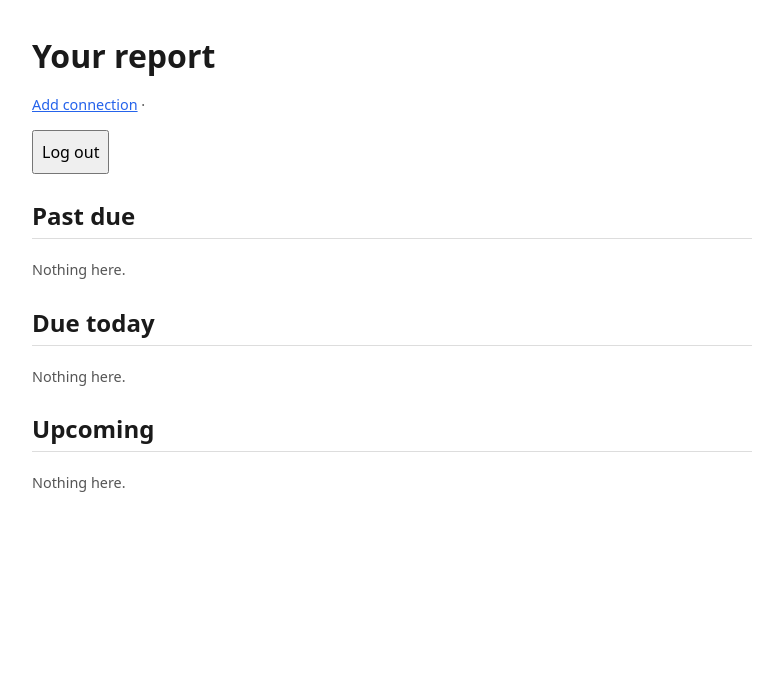
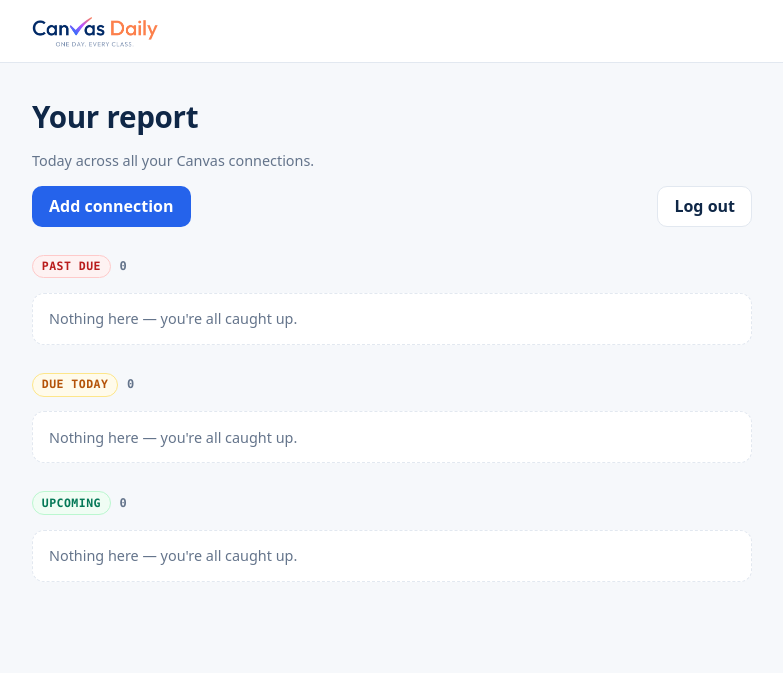
Before and after one commit to DBusch-Developer/canvas-daily, a FastAPI app: template app/templates/report.html in a window 1280 px wide. Shown: the top 673 px of the page, without its empty margins (248-1031 px from the left). Run offline with FastAPI, Linux system fonts and the light colour scheme; the template is opened without the code that fills it, so the values that code supplies are empty.

Commit message:
Restyle UI: brand header, color-coded report, styled detail/breakdown/forms

```diff
--- /dev/null
+++ b/app/static/app.css
@@ -0,0 +1,370 @@
+/* Canvas Daily — one hand-written stylesheet, the single source of styling.
+   Mobile-first. Palette derived from the logo: navy ink, the brand blue,
+   a coral accent used sparingly, and three urgency families for the buckets. */
+
+:root {
+  --navy: #0f2747;
+  --blue: #2563eb;
+  --blue-dark: #1d4ed8;
+  --coral: #f08152;
+
+  --bg: #f6f8fb;
+  --surface: #ffffff;
+  --border: #e2e8f0;
+  --ink: #0f2747;
+  --muted: #64748b;
+
+  --past-fg: #b91c1c;
+  --past-bg: #fef2f2;
+  --past-br: #fecaca;
+
+  --today-fg: #b45309;
+  --today-bg: #fffbeb;
+  --today-br: #fde68a;
+
+  --soon-fg: #047857;
+  --soon-bg: #f0fdf4;
+  --soon-br: #bbf7d0;
+
+  --radius: 12px;
+  --shadow: 0 1px 2px rgba(15, 39, 71, .06), 0 1px 3px rgba(15, 39, 71, .04);
+  --mono: ui-monospace, "SF Mono", "JetBrains Mono", "Cascadia Code", Menlo, Consolas, monospace;
+  --sans: system-ui, -apple-system, "Segoe UI", Roboto, Helvetica, Arial, sans-serif;
+}
+
+* { box-sizing: border-box; }
+
+html { -webkit-text-size-adjust: 100%; }
+
+body {
+  margin: 0;
+  font: 16px/1.6 var(--sans);
+  color: var(--ink);
+  background: var(--bg);
+}
+
+/* ---- Header ---------------------------------------------------------- */
+
+.site-header {
+  background: var(--surface);
+  border-bottom: 1px solid var(--border);
+}
+
+.site-header__inner {
+  max-width: 760px;
+  margin: 0 auto;
+  padding: 14px 20px;
+  display: flex;
+  align-items: center;
+}
+
+.site-header__logo { display: inline-flex; }
+
+.site-header__logo img {
+  height: 34px;
+  width: auto;
+  display: block;
+}
+
+/* ---- Layout ---------------------------------------------------------- */
+
+.container {
+  max-width: 760px;
+  margin: 0 auto;
+  padding: 28px 20px 64px;
+}
+
+h1 {
+  font-size: 1.6rem;
+  line-height: 1.2;
+  letter-spacing: -.01em;
+  margin: 0 0 .35rem;
+  color: var(--navy);
+}
+
+h2 {
+  font-size: 1.05rem;
+  margin: 0;
+  color: var(--navy);
+}
+
+a { color: var(--blue); text-decoration: none; }
+a:hover { color: var(--blue-dark); text-decoration: underline; }
+
+.meta { color: var(--muted); font-size: .9rem; }
+
+.back-link {
+  display: inline-block;
+  margin-bottom: 1rem;
+  font-size: .9rem;
+}
+
+/* ---- Buttons / actions ---------------------------------------------- */
+
+.btn {
+  display: inline-block;
+  font: inherit;
+  font-weight: 600;
+  line-height: 1.2;
+  padding: .6rem 1rem;
+  border-radius: 10px;
+  border: 1px solid transparent;
+  cursor: pointer;
+  text-decoration: none;
+  transition: background .12s ease, border-color .12s ease, color .12s ease;
+}
+
+.btn--primary {
+  background: var(--blue);
+  color: #fff;
+}
+.btn--primary:hover { background: var(--blue-dark); color: #fff; text-decoration: none; }
+
+.btn--ghost {
+  background: var(--surface);
+  border-color: var(--border);
+  color: var(--navy);
+}
+.btn--ghost:hover { border-color: var(--blue); color: var(--blue); text-decoration: none; }
+
+.action-bar {
+  display: flex;
+  flex-wrap: wrap;
+  gap: .6rem;
+  align-items: center;
+  margin: 0 0 1.75rem;
+}
+.action-bar form { margin: 0; }
+.action-bar .spacer { flex: 1; }
+
+/* ---- Report buckets -------------------------------------------------- */
+
+.bucket { margin-bottom: 1.75rem; }
+
+.bucket__head {
+  display: flex;
+  align-items: baseline;
+  gap: .55rem;
+  margin-bottom: .7rem;
+}
+
+.bucket__count {
+  font: 600 .75rem/1 var(--mono);
+  color: var(--muted);
+}
+
+.chip {
+  display: inline-block;
+  font: 700 .72rem/1 var(--mono);
+  letter-spacing: .04em;
+  text-transform: uppercase;
+  padding: .32rem .55rem;
+  border-radius: 999px;
+  border: 1px solid;
+}
+
+.chip--past  { color: var(--past-fg);  background: var(--past-bg);  border-color: var(--past-br); }
+.chip--today { color: var(--today-fg); background: var(--today-bg); border-color: var(--today-br); }
+.chip--soon  { color: var(--soon-fg);  background: var(--soon-bg);  border-color: var(--soon-br); }
+
+.cards { list-style: none; margin: 0; padding: 0; display: grid; gap: .6rem; }
+
+.card {
+  position: relative;
+  background: var(--surface);
+  border: 1px solid var(--border);
+  border-left-width: 4px;
+  border-radius: var(--radius);
+  box-shadow: var(--shadow);
+  padding: .85rem 1rem;
+  transition: border-color .12s ease, transform .12s ease, box-shadow .12s ease;
+}
+.card:hover {
+  transform: translateY(-1px);
+  box-shadow: 0 4px 12px rgba(15, 39, 71, .08);
+}
+
+.bucket--past  .card { border-left-color: var(--past-fg); }
+.bucket--today .card { border-left-color: var(--today-fg); }
+.bucket--soon  .card { border-left-color: var(--soon-fg); }
+
+.card__title {
+  font-weight: 600;
+  font-size: 1.02rem;
+  color: var(--navy);
+}
+.card__title a { color: inherit; }
+.card__title a:hover { color: var(--blue); }
+
+.card__meta {
+  display: flex;
+  flex-wrap: wrap;
+  align-items: center;
+  gap: .4rem .7rem;
+  margin-top: .35rem;
+}
+
+.due {
+  font: 600 .82rem/1 var(--mono);
+  color: var(--muted);
+}
+.bucket--past  .due { color: var(--past-fg); }
+.bucket--today .due { color: var(--today-fg); }
+
+.source {
+  font-size: .82rem;
+  color: var(--muted);
+}
+.source::before { content: "·"; margin-right: .7rem; color: var(--border); }
+
+.flag {
+  font: 700 .68rem/1 var(--mono);
+  letter-spacing: .05em;
+  text-transform: uppercase;
+  padding: .22rem .45rem;
+  border-radius: 5px;
+  color: var(--past-fg);
+  background: var(--past-bg);
+  border: 1px solid var(--past-br);
+}
+
+.empty {
+  color: var(--muted);
+  font-size: .9rem;
+  background: var(--surface);
+  border: 1px dashed var(--border);
+  border-radius: var(--radius);
+  padding: .85rem 1rem;
+}
+
+/* ---- Detail page ----------------------------------------------------- */
+
+.facts {
+  display: flex;
+  flex-wrap: wrap;
+  gap: .5rem;
+  margin: .25rem 0 1.4rem;
+  padding: 0;
+  list-style: none;
+}
+.fact {
+  font: 600 .82rem/1 var(--mono);
+  color: var(--navy);
+  background: var(--surface);
+  border: 1px solid var(--border);
+  border-radius: 8px;
+  padding: .45rem .65rem;
+}
+.fact span { color: var(--muted); font-weight: 500; }
+
+.prose {
+  background: var(--surface);
+  border: 1px solid var(--border);
+  border-radius: var(--radius);
+  box-shadow: var(--shadow);
+  padding: 1.1rem 1.25rem;
+  margin-bottom: 1.5rem;
+}
+.prose :first-child { margin-top: 0; }
+.prose :last-child { margin-bottom: 0; }
+.prose img { max-width: 100%; height: auto; }
+.prose a { word-break: break-word; }
+
+.breakdown-cta { display: block; margin: 0; }
+.breakdown-cta .btn { padding: .7rem 1.4rem; font-size: 1rem; }
+
+/* ---- Breakdown ------------------------------------------------------- */
+
+.breakdown {
+  background: var(--surface);
+  border: 1px solid var(--border);
+  border-radius: var(--radius);
+  box-shadow: var(--shadow);
+  padding: 1.1rem 1.25rem;
+  font: .95rem/1.7 var(--mono);
+  white-space: pre-wrap;
+  word-break: break-word;
+  color: var(--ink);
+  margin: 0;
+}
+
+.notice {
+  border-radius: var(--radius);
+  padding: .9rem 1.1rem;
+  border: 1px solid var(--past-br);
+  background: var(--past-bg);
+  color: var(--past-fg);
+  font-size: .95rem;
+}
+
+/* ---- Forms ----------------------------------------------------------- */
+
+.auth { max-width: 380px; margin: 2.5rem auto 0; }
+
+.auth h1 { text-align: center; }
+.auth__sub { text-align: center; margin-top: 0; }
+.auth__alt { text-align: center; margin-top: 1rem; }
+
+.card-form {
+  background: var(--surface);
+  border: 1px solid var(--border);
+  border-radius: var(--radius);
+  box-shadow: var(--shadow);
+  padding: 1.4rem;
+  margin-top: 1.25rem;
+}
+
+form { display: grid; gap: .7rem; margin: 0; }
+
+label { font-weight: 600; font-size: .85rem; color: var(--navy); }
+
+input, select {
+  width: 100%;
+  font: inherit;
+  padding: .6rem .7rem;
+  border: 1px solid var(--border);
+  border-radius: 9px;
+  background: #fff;
+  color: var(--ink);
+}
+input::placeholder { color: #94a3b8; }
+input:focus, select:focus {
+  outline: none;
+  border-color: var(--blue);
+  box-shadow: 0 0 0 3px rgba(37, 99, 235, .15);
+}
+
+.card-form .btn { width: 100%; }
+
+.error {
+  color: var(--past-fg);
+  background: var(--past-bg);
+  border: 1px solid var(--past-br);
+  border-radius: 9px;
+  padding: .6rem .8rem;
+  font-size: .9rem;
+  margin: 0 0 1rem;
+}
+
+/* ---- Accessibility --------------------------------------------------- */
+
+a:focus-visible,
+button:focus-visible,
+input:focus-visible,
+select:focus-visible,
+.btn:focus-visible {
+  outline: 2px solid var(--blue);
+  outline-offset: 2px;
+}
+
+@media (prefers-reduced-motion: reduce) {
+  * { transition: none !important; }
+  .card:hover { transform: none; }
+}
+
+/* ---- Wider screens --------------------------------------------------- */
+
+@media (min-width: 600px) {
+  h1 { font-size: 1.85rem; }
+  .container { padding-top: 36px; }
+}
--- a/app/templates/base.html
+++ b/app/templates/base.html
@@ -4,20 +4,19 @@
   <meta charset="utf-8">
   <meta name="viewport" content="width=device-width, initial-scale=1">
   <title>{% block title %}Canvas Daily{% endblock %}</title>
-  <style>
-    body { font: 16px/1.5 system-ui, sans-serif; max-width: 720px; margin: 2rem auto; padding: 0 1rem; color: #1a1a1a; }
-    h1 { margin-bottom: .25rem; }
-    h2 { margin-top: 1.5rem; border-bottom: 1px solid #ddd; padding-bottom: .25rem; }
-    a { color: #2563eb; }
-    .error { color: #b91c1c; }
-    form { display: grid; gap: .5rem; max-width: 360px; }
-    input, select, button { padding: .5rem; font: inherit; }
-    button { cursor: pointer; }
-    .meta { color: #555; font-size: .9rem; }
-    pre { background: #f5f5f5; padding: 1rem; border-radius: 6px; white-space: pre-wrap; }
-  </style>
+  <link rel="icon" type="image/png" href="/static/favicon.png">
+  <link rel="stylesheet" href="/static/app.css">
 </head>
 <body>
-  {% block body %}{% endblock %}
+  <header class="site-header">
+    <div class="site-header__inner">
+      <a class="site-header__logo" href="/">
+        <img src="/static/logo.png" alt="Canvas Daily">
+      </a>
+    </div>
+  </header>
+  <main class="container">
+    {% block body %}{% endblock %}
+  </main>
 </body>
 </html>
--- a/app/templates/report.html
+++ b/app/templates/report.html
@@ -2,18 +2,39 @@
 {% block title %}Your report · Canvas Daily{% endblock %}
 {% block body %}
   <h1>Your report</h1>
-  <p class="meta"><a href="/connections/new">Add connection</a> · <form method="post" action="/logout" style="display:inline"><button type="submit">Log out</button></form></p>
+  <p class="meta">Today across all your Canvas connections.</p>
 
-  {% for key, title in [('past_due', 'Past due'), ('due_today', 'Due today'), ('upcoming', 'Upcoming')] %}
-    <h2>{{ title }}</h2>
+  <div class="action-bar">
+    <a class="btn btn--primary" href="/connections/new">Add connection</a>
+    <span class="spacer"></span>
+    <form method="post" action="/logout">
+      <button class="btn btn--ghost" type="submit">Log out</button>
+    </form>
+  </div>
+
+  {% for key, title, mod in [('past_due', 'Past due', 'past'), ('due_today', 'Due today', 'today'), ('upcoming', 'Upcoming', 'soon')] %}
+    <section class="bucket bucket--{{ mod }}">
+      <div class="bucket__head">
+        <span class="chip chip--{{ mod }}">{{ title }}</span>
+        <span class="bucket__count">{{ buckets[key] | length }}</span>
+      </div>
       {% if buckets[key] %}
-      <ul>
+        <ul class="cards">
           {% for a in buckets[key] %}
-          <li><a href="/assignments/{{ a.id }}">{{ a.name }}</a> <span class="meta">— due {{ a.due_at }}</span></li>
+            <li class="card">
+              <div class="card__title"><a href="/assignments/{{ a.id }}">{{ a.name }}</a></div>
+              <div class="card__meta">
+                <span class="due">due {{ a.due_at }}</span>
+                <span class="source">{{ a.connection.label }}</span>
+                {% if a.missing %}<span class="flag">Missing</span>
+                {% elif a.late %}<span class="flag">Late</span>{% endif %}
+              </div>
+            </li>
           {% endfor %}
         </ul>
       {% else %}
-      <p class="meta">Nothing here.</p>
+        <p class="empty">Nothing here — you're all caught up.</p>
       {% endif %}
+    </section>
   {% endfor %}
 {% endblock %}
--- a/app/web.py
+++ b/app/web.py
@@ -12,6 +12,7 @@ from pathlib import Path
 import httpx
 from fastapi import Depends, FastAPI, Form, HTTPException, Request
 from fastapi.responses import RedirectResponse
+from fastapi.staticfiles import StaticFiles
 from fastapi.templating import Jinja2Templates
 from sqlmodel import Session, select
 from starlette.middleware.sessions import SessionMiddleware
@@ -69,6 +70,11 @@ def create_app():
     app.add_middleware(
         SessionMiddleware,
         secret_key=os.environ.get("SESSION_SECRET", "dev-insecure-secret"),
+    )
+    app.mount(
+        "/static",
+        StaticFiles(directory=str(Path(__file__).parent / "static")),
+        name="static",
     )
 
     @app.get("/signup")
```
Also changed, not shown: app/templates/breakdown.html (+5 -5 lines), app/templates/connection_new.html (+6 -3 lines), app/templates/detail.html (+10 -9 lines), app/templates/login.html (+11 -8 lines), app/templates/signup.html (+11 -8 lines), app/static/favicon.png (added), app/static/logo.png (added). Lines whose indentation alone changed are shown as unchanged.
